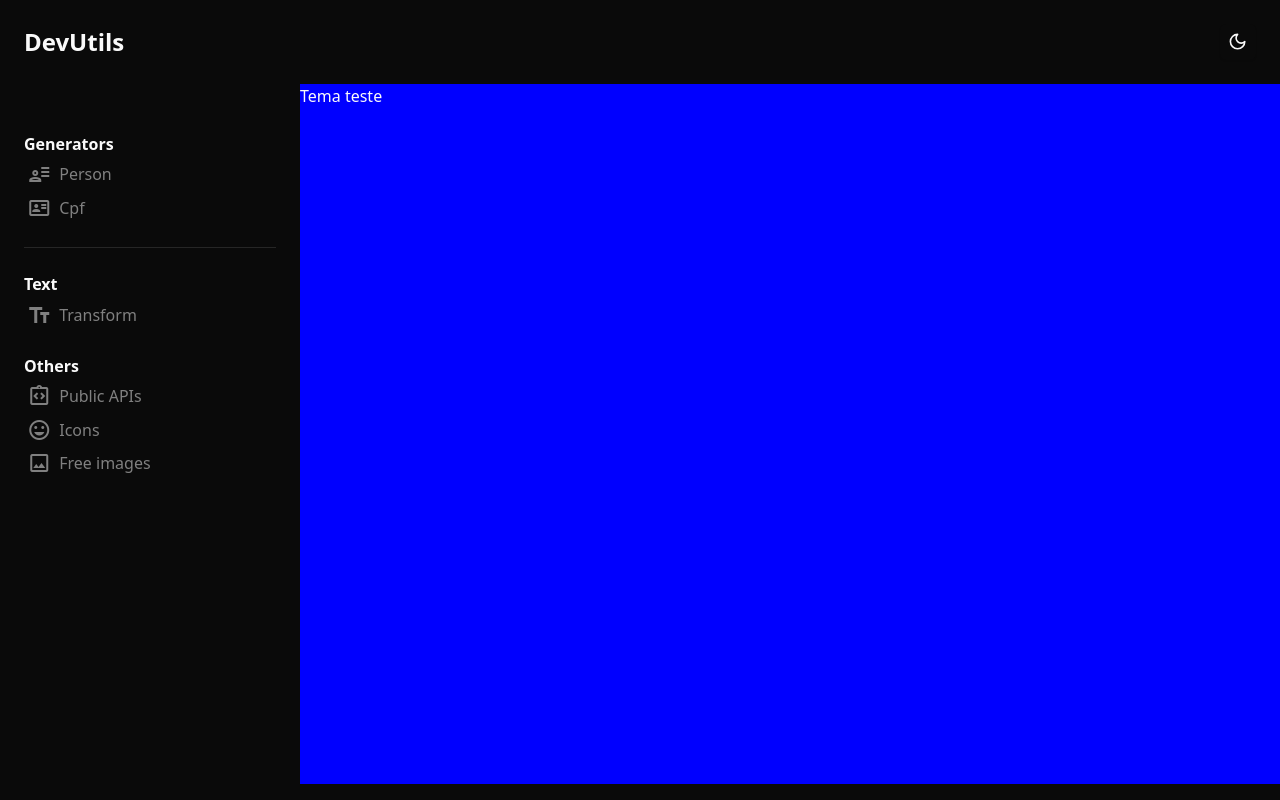
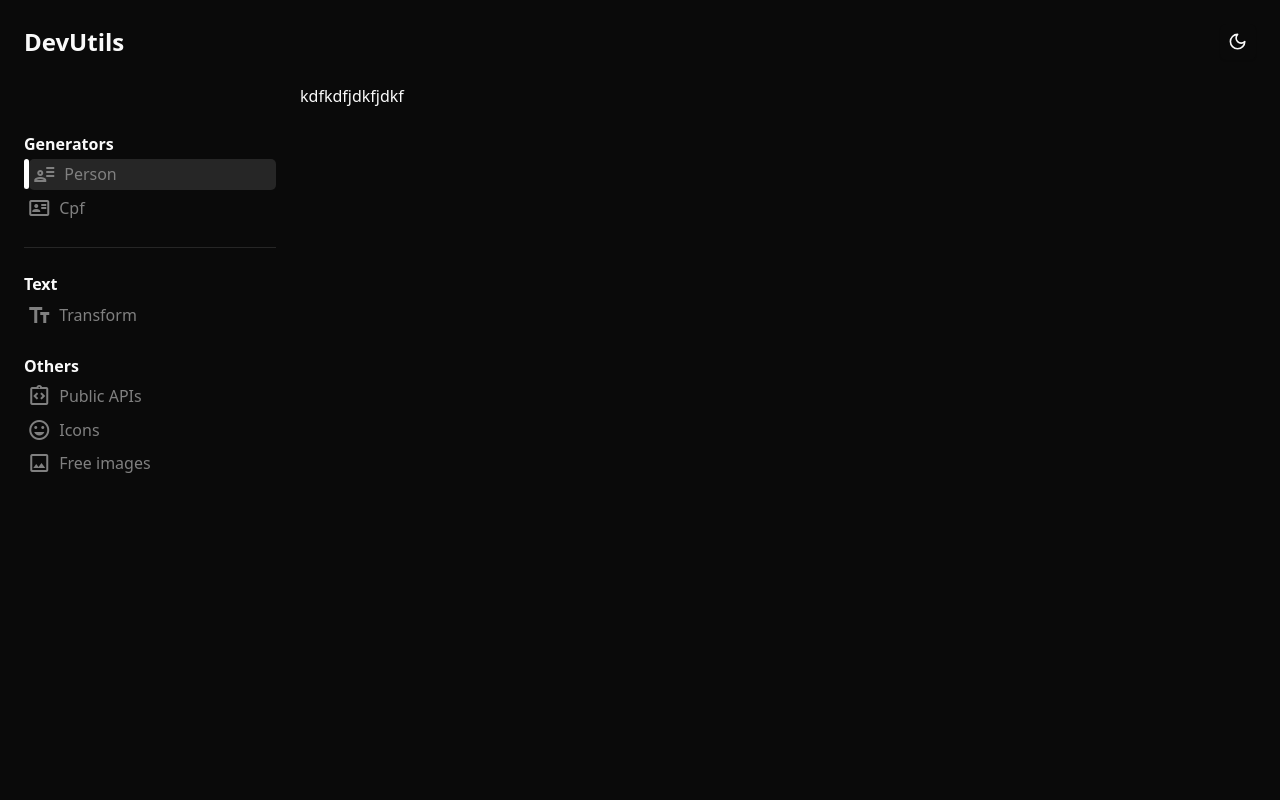
Before and after one commit to ythiago03/devutils, a React (Vite) app: page / in a window 1280 px wide. Built offline with nearby package versions, Linux system fonts and the light colour scheme.

Commit message:
:sparkles: make sidebar change route and style based if is active or not

```diff
--- a/src/App.tsx
+++ b/src/App.tsx
@@ -1,14 +1,24 @@
-import Home from "./pages/Home/Home";
+import Layout from "./pages/Layout/Layout";
 import './styles/main.scss';
 import { ThemeProvider } from "./components/Theme/theme-provider";
 import Navbar from "./components/Navbar/Navbar";
+import { BrowserRouter as Router, Route, Routes } from 'react-router-dom';
+import Person from "./pages/Person/Person";
+import Cpf from "./pages/Cpf/Cpf";
 
 function App() {
 
   return (
     <ThemeProvider defaultTheme="dark" storageKey="vite-ui-theme">
-      <Navbar/>
-      <Home/>
+      <Router>
+        <Navbar/>
+        <Routes>
+          <Route path="/" element={<Layout />} >
+            <Route index element={<Person/>}/>
+            <Route path="cpf" element={<Cpf/>}/>
+          </Route>
+        </Routes>
+      </Router>
     </ThemeProvider>
   )
 }
--- /dev/null
+++ b/src/pages/Cpf/Cpf.tsx
@@ -0,0 +1,9 @@
+import React from 'react'
+
+const Cpf = () => {
+  return (
+    <div>Cpf</div>
+  )
+}
+
+export default Cpf
--- a/src/pages/Home/Home.scss
+++ b/src/pages/Layout/Layout.scss
@@ -31,6 +31,25 @@
           border-radius: 5px;
         }
       }
+
+      .active{
+        display: flex;
+
+        &::before{
+          display: block;
+          content: '';
+          height: 30px;
+          border-radius: 10px;
+          width: 5px;
+          background-color: white;
+        }
+
+        li{
+          flex: 1;
+          background-color: rgba(128, 128, 128, 0.233);
+          border-radius: 5px;
+        }
+      }
     }
 
     .divider{
@@ -43,7 +62,18 @@
   }
 
   .main_container{
-    background-color: blue;
     flex: 1;
   }
 }
+
+.light{
+  .home_container{
+    .sidebar_container{
+      .active{
+        &::before{
+          background-color: black;
+        }
+      }
+    }
+  }
+}
--- a/src/pages/Home/Home.tsx
+++ b/src/pages/Layout/Layout.tsx
@@ -1,19 +1,25 @@
-import './Home.scss';
+import { NavLink, Outlet } from 'react-router-dom';
+import './Layout.scss';
 
-const Home = () => {
+const Layout = () => {
   return (
     <section className="home_container">
       <nav className="sidebar_container">
         <ul>
           <h4>Generators</h4>
+            <NavLink to='/' className={({ isActive }) => (isActive ? 'active' : '')}>
               <li>
                 <span className="material-symbols-outlined">user_attributes</span>
                 Person
               </li>
+            </NavLink>
+
+            <NavLink to='cpf' className={({ isActive }) => (isActive ? 'active' : '')}>
               <li>
                 <span className="material-symbols-outlined">id_card</span>
                 Cpf
               </li>
+            </NavLink>
         </ul>
         <span className='divider'></span>
         <ul>
@@ -40,10 +46,10 @@ const Home = () => {
         </ul>
       </nav>
       <main className="main_container">
-        <span>Tema teste</span>
+        <Outlet/>
       </main>
     </section>
   )
 }
 
-export default Home
+export default Layout
--- /dev/null
+++ b/src/pages/Person/Person.tsx
@@ -0,0 +1,9 @@
+import React from 'react'
+
+const Person = () => {
+  return (
+    <div><span>kdfkdfjdkfjdkf</span></div>
+  )
+}
+
+export default Person
```
Lines whose indentation alone changed are shown as unchanged.
